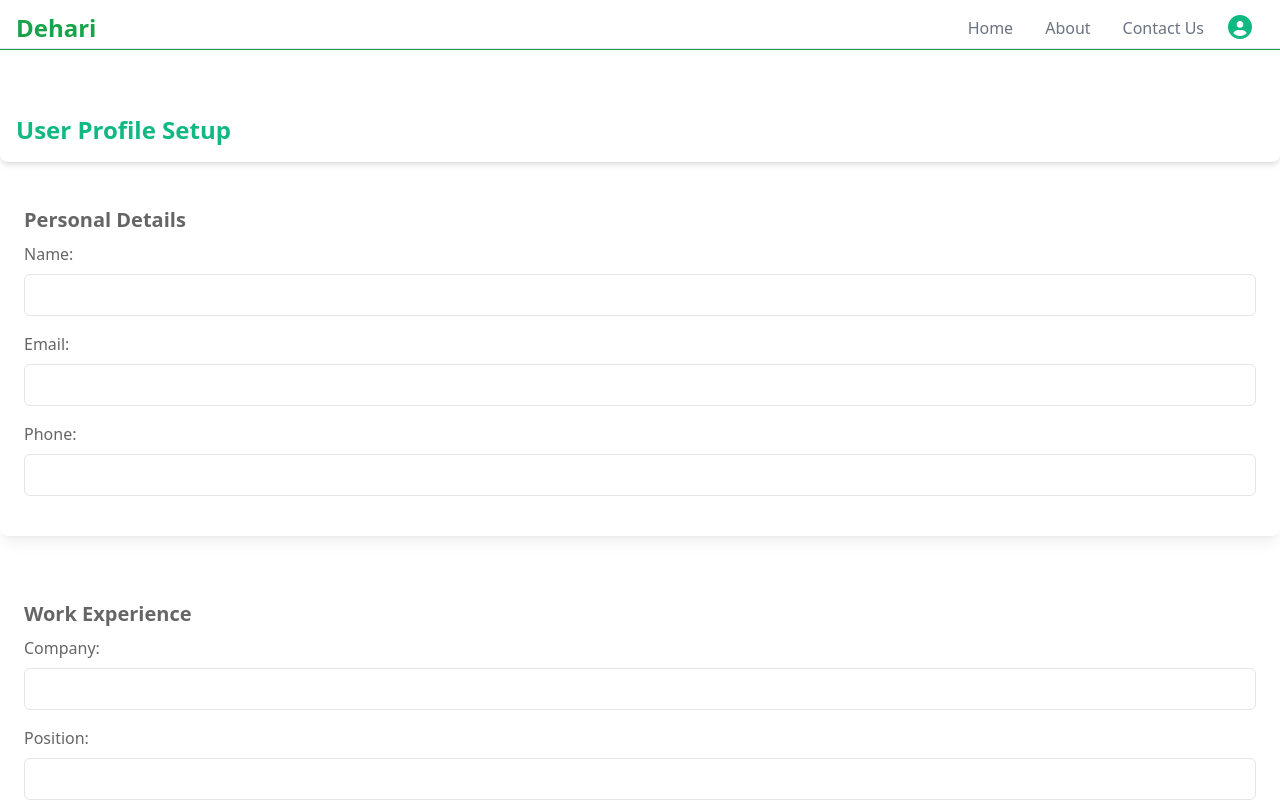
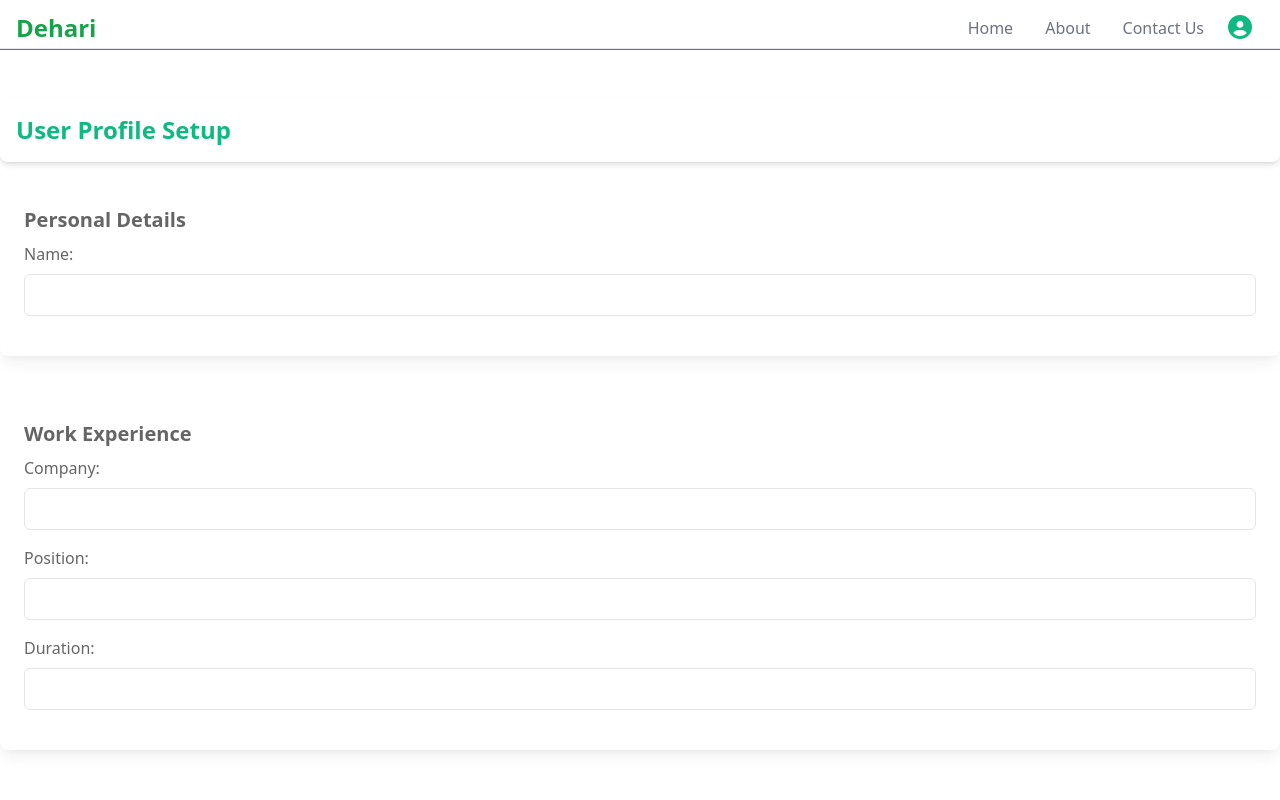
Before and after one commit to haiderzaidi07/dehari-frontend, a React (Create React App) app: page /users/profileSetup in a window 1280 px wide. Shown: the top 800 px of the page. Built offline with nearby package versions, Linux system fonts and the light colour scheme.

Commit message:
added register and other functionality

```diff
--- a/src/pages/ProfileSetup.jsx
+++ b/src/pages/ProfileSetup.jsx
@@ -44,18 +44,9 @@ const ProfileSetup = () => {
           required
         />
 
-        <label htmlFor="email" className="block mb-2">Email:</label>
-        <input
-          type="email"
-          id="email"
-          name="email"
-          value={email}
-          onChange={(e) => setEmail(e.target.value)}
-          className="w-full px-4 py-2 mb-4 border border-gray-300 rounded-md"
-          required
-        />
 
-        <label htmlFor="phone" className="block mb-2">Phone:</label>
+
+        {/* <label htmlFor="phone" className="block mb-2">Phone:</label>
         <input
           type="tel"
           id="phone"
@@ -64,7 +55,7 @@ const ProfileSetup = () => {
           onChange={(e) => setPhone(e.target.value)}
           className="w-full px-4 py-2 mb-4 border border-gray-300 rounded-md"
           required
-        />
+        /> */}
       </form>
       </div>
       <div className='my-5 mb-10 bg-white shadow-lg opacity-60 hover:opacity-100 transition-all hover:translate-y-1 duration-500 rounded-lg p-6'>
--- a/src/pages/Register.jsx
+++ b/src/pages/Register.jsx
@@ -1,5 +1,8 @@
 import { useState } from 'react'
 import axios from 'axios'
+
+import Cookies from 'universal-cookie'
+const cookies = new Cookies()
 
 const Register = () => {
 
@@ -15,7 +18,12 @@ const Register = () => {
       password,
       password2
     })
-    .then(res => console.log(res))
+    .then(res =>{
+
+      cookies.set('token', res.data.token, { path: '/' })
+        window.location.href = '/users/profileSetup';
+    }
+    )
     .catch(err => console.error(err))
   }
 
```
Also changed, not shown: src/App.jsx (+6 -2 lines).
